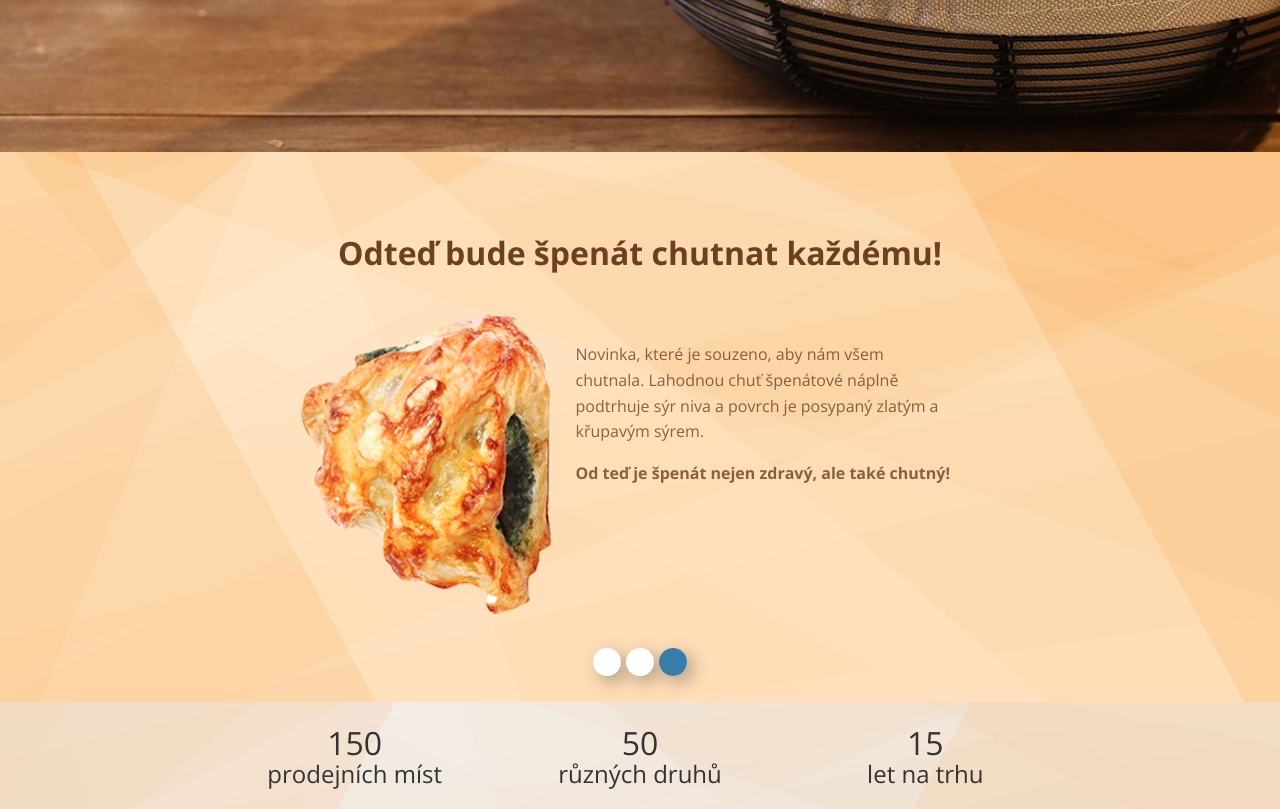
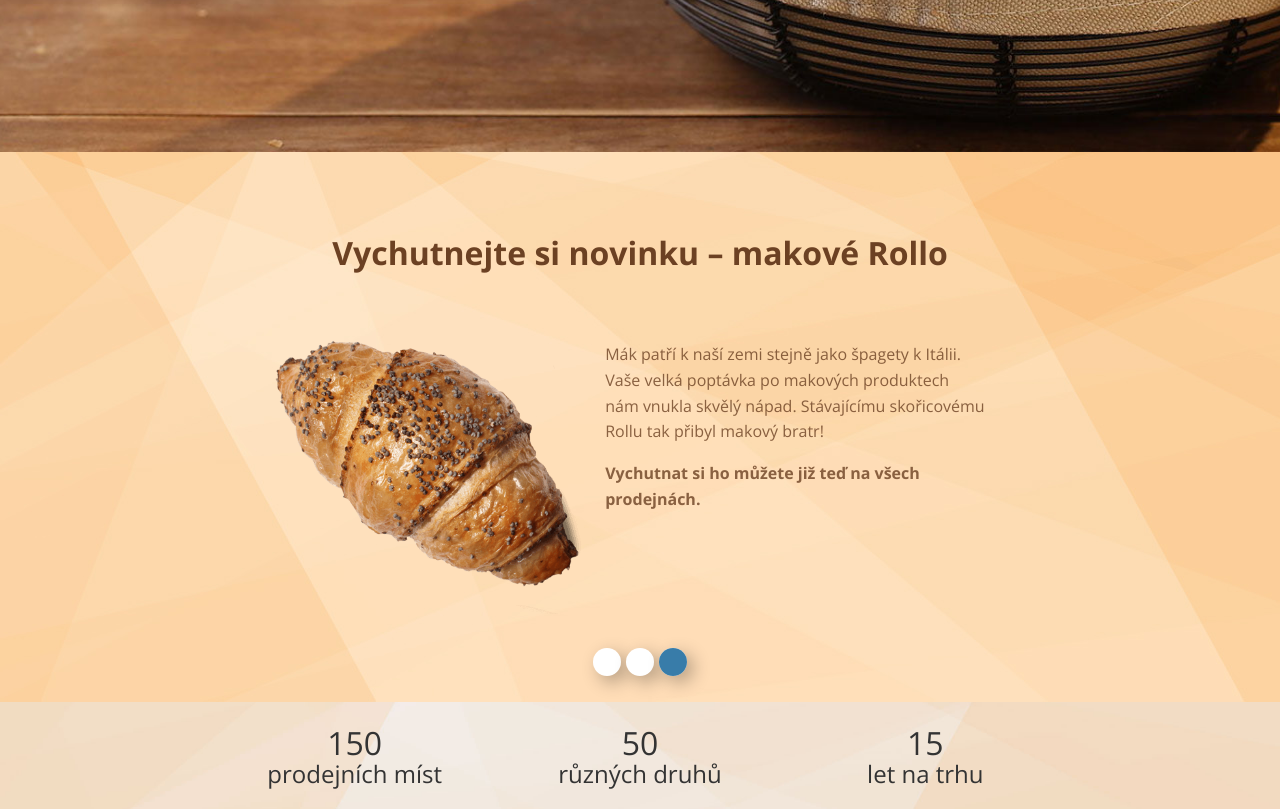
Before and after one commit to brainsum/minit.cz, a PHP site: page /o-nas in a window 1280 px wide. Shown: the part 653-1462 px from the top of the page. Run offline with PHP 8.4, Linux system fonts and the light colour scheme; some libraries are stand-ins or nearby versions.

Commit message:
replaced 3. slide

```diff
--- a/view/components/slider.html.php
+++ b/view/components/slider.html.php
@@ -40,12 +40,12 @@
         </li>
         <li class="inline-container view item">
             <div class="inline">
-                <h3 class="title">Odteď bude špenát chutnat každému!</h3>
+                <h3 class="title">Vychutnejte si novinku – makové Rollo</h3>
                 <figure class="inline-container container">
-                    <img class="inline image" src="img/fornetti-minit-spenat.png" srcset="img/fornetti-minit-spenat.png 1x, img/hd/fornetti-minit-spenat.png 2x" alt="Fornetti Minit Špenát" width="251" height="300" />
+                    <img class="inline image" src="img/fornetti-minit-croissant-poppy-seed.png" srcset="img/fornetti-minit-croissant-poppy-seed.png 1x, img/hd/fornetti-minit-croissant-poppy-seed.png 2x" alt="Fornetti Minit Croissant Poppy Seed" width="251" height="300" />
                     <figcaption class="inline xs-6 text">
-                        <p>Novinka, které je souzeno, aby nám všem chutnala. Lahodnou chuť špenátové náplně podtrhuje sýr niva a povrch je posypaný zlatým a křupavým sýrem.</p>
-                        <strong class="last">Od teď je špenát nejen zdravý, ale také chutný!</strong>
+                        <p>Mák patří k naší zemi stejně jako špagety k Itálii. Vaše velká poptávka po makových produktech nám vnukla skvělý nápad. Stávajícímu skořicovému Rollu tak přibyl makový bratr!</p>
+                        <strong class="last">Vychutnat si ho můžete již teď na všech prodejnách.</strong>
                     </figcaption>
                 </figure>
             </div>
```
